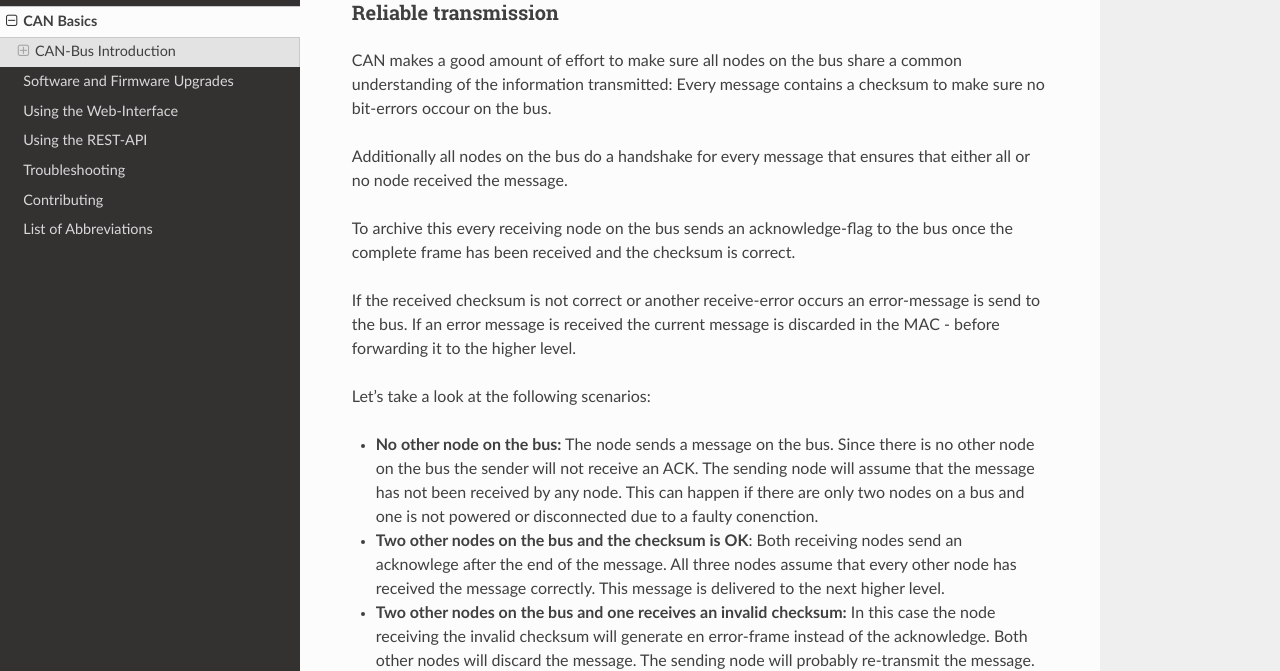
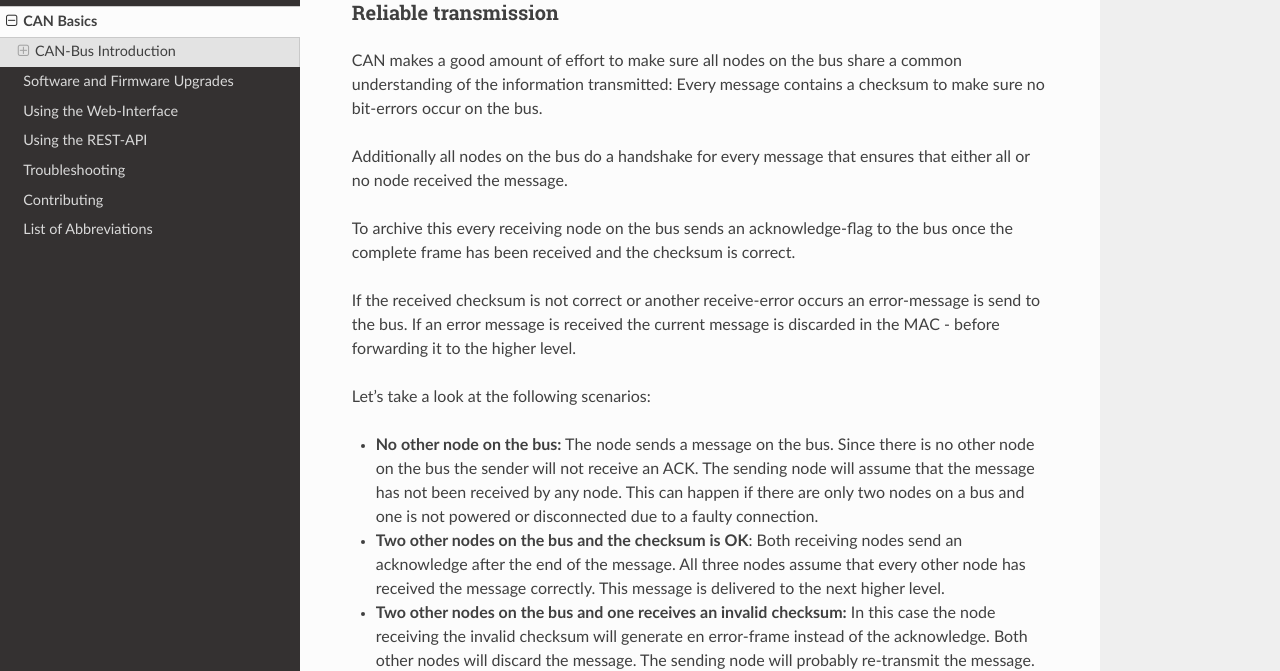
Before and after one commit to linux-automation/lxa-iobus, a Sphinx documentation site: the page built from doc/source/can_canopen.rst, in a window 1280 px wide and 900 px high, scrolled down 924 px. Shown: the part 207-878 px from the top of the window. Built offline with Sphinx 7.4.7 and the Read the Docs theme 2.0.0, drawn with Linux system fonts in a browser that asks for light colours; some of the changed text lies outside the part shown.

```diff
--- a/doc/source/architecture.rst
+++ b/doc/source/architecture.rst
@@ -47,10 +47,10 @@ The following figure shows the structure of the LXA IOBus system:
   current state of the bus and connected devices.
 * **Linux SocketCAN**:
   The LXA IOBus Server uses `SocketCAN <https://en.wikipedia.org/wiki/SocketCAN>`_
-  to interfact with the CAN-bus.
+  to interact with the CAN-bus.
 * **Node-specific electrical interface**:
-  Every LXA IOBus node has an application-specific specialiced electiral interface
+  Every LXA IOBus node has an application-specific specialised electrical interface
   that is designed to perform different automation tasks.
 * **CAN-Bus**:
   This is the actual electrical interface that connects server and nodes.
-  This is the same CAN bus inteface you may know from many automotive applications.
+  This is the same CAN bus interface you may know from many automotive applications.
--- a/doc/source/can_canopen.rst
+++ b/doc/source/can_canopen.rst
@@ -62,7 +62,7 @@ Reliable transmission
 CAN makes a good amount of effort to make sure all nodes on the
 bus share a common understanding of the information transmitted:
 Every message contains a checksum to make sure no bit-errors
-occour on the bus.
+occur on the bus.
 
 Additionally all nodes on the bus do a handshake for every message
 that ensures that either all or no node received the message.
@@ -86,9 +86,9 @@ Let's take a look at the following scenarios:
   been received by any node.
   This can happen if there are only two nodes on a bus
   and one is not powered or disconnected due to a faulty
-  conenction.
+  connection.
 * **Two other nodes on the bus and the checksum is OK**:
-  Both receiving nodes send an acknowlege after the end
+  Both receiving nodes send an acknowledge after the end
   of the message.
   All three nodes assume that every other node has
   received the message correctly.
--- a/doc/source/getting_started.rst
+++ b/doc/source/getting_started.rst
@@ -58,7 +58,7 @@ a single LXA IOBus device:
 
    CAN structure for a single LXA IOBus device on a short bus.
    The 120Ω termination resistor is connected between CAN_H and CAN_L
-   and (for short busses) may be placed anywhere on the bus.
+   and (for short buses) may be placed anywhere on the bus.
 
 In this example the LXA IOBus device and the CAN adapter
 are the only devices on the CAN bus.
@@ -168,7 +168,7 @@ differential impedance should be used for the CAN bus.
 For GND and power supply use wires with a sufficient cross section to keep
 the power supply and CAN bus common mode voltage in the allowed ranges.
 
-For short busses flat ribbon cables present a cheap and easy-to-install
+For short buses flat ribbon cables present a cheap and easy-to-install
 alternative to UTP cabling.
 Plugs and sockets are available from many manufacturers, for example
 *L17DEFRA09P* and *L17DEFRA09S* from Amphenol.
--- a/doc/source/web.rst
+++ b/doc/source/web.rst
@@ -28,7 +28,7 @@ output are available.
 Read the manual for the specific node for more
 information on specific options.
 
-The following fiels are available for every node:
+The following fields are available for every node:
 
 * **Name:** The logical name for this device.
   This name is used to identify this node on the :term:`REST` interface.
```
Also changed, not shown: other parts of doc/source/can_canopen.rst (+1 -1 lines), 9 other files.
